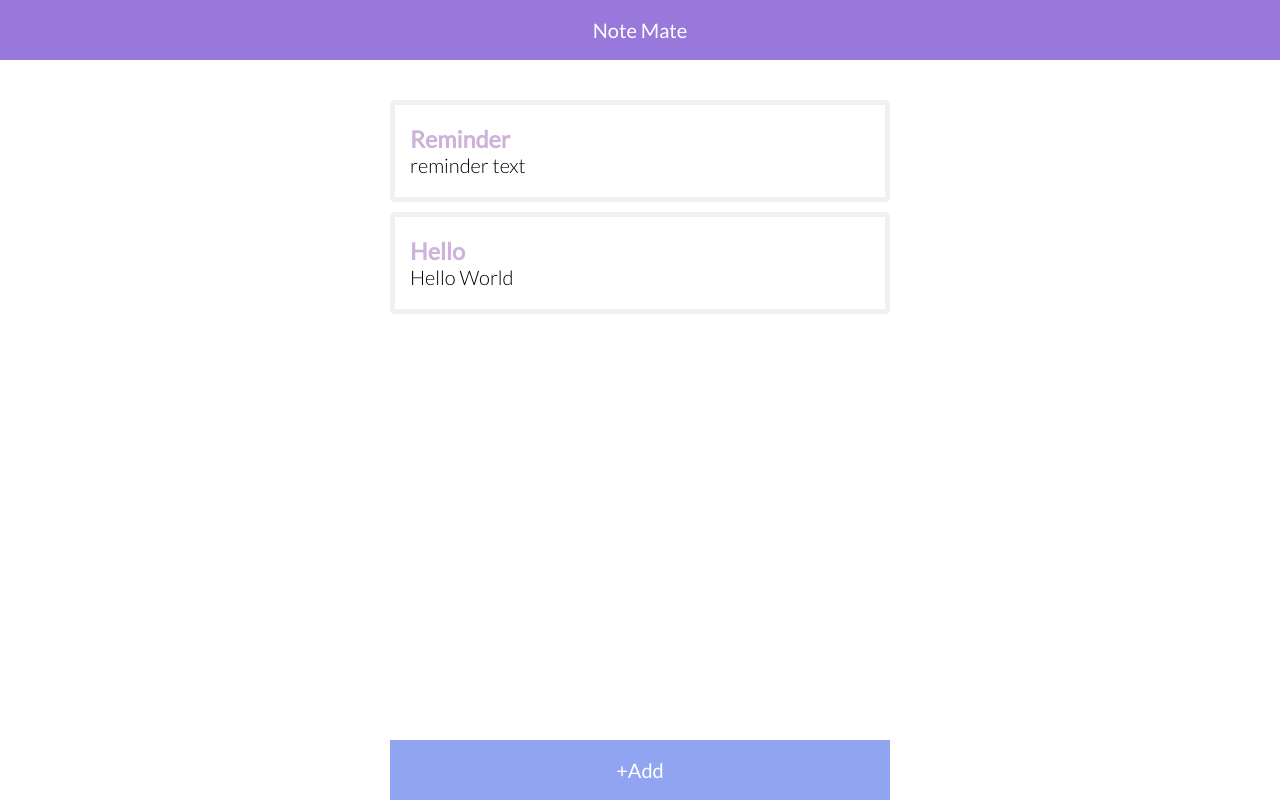
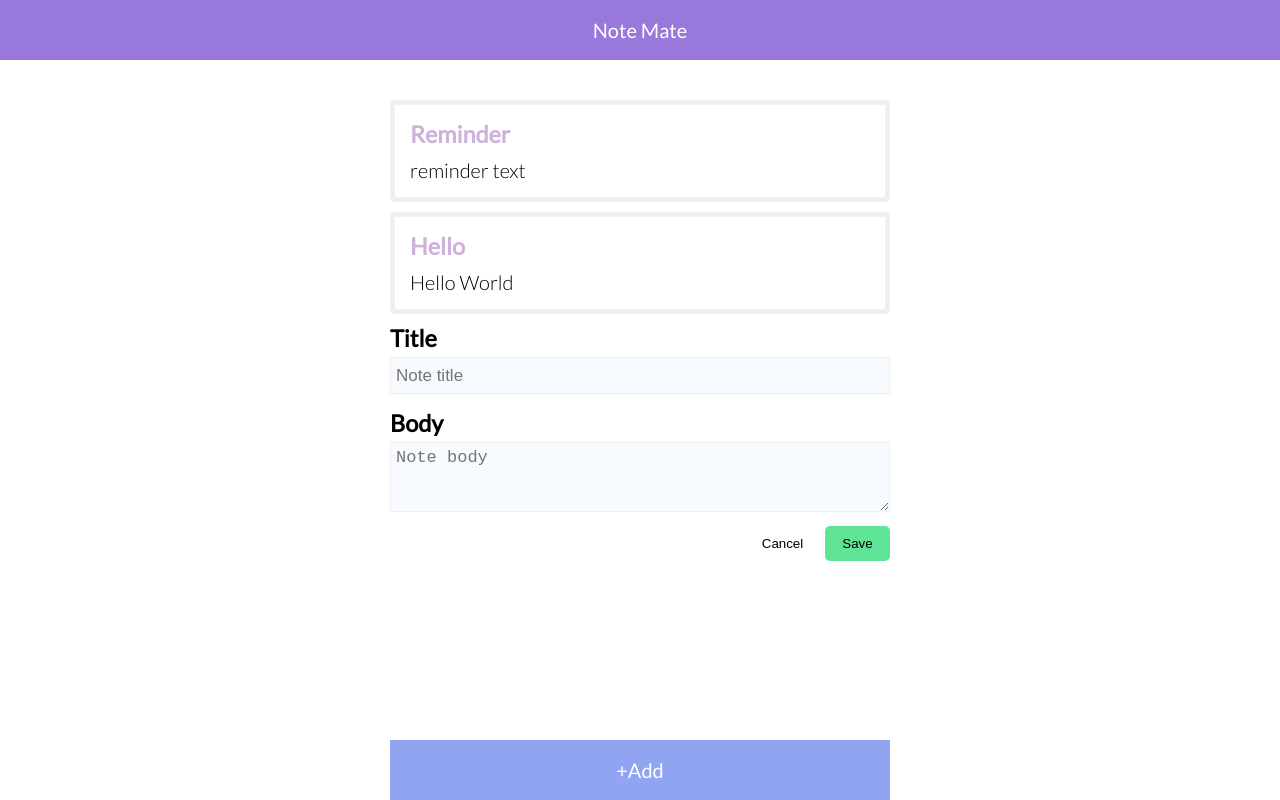
Before and after one commit to Veronchi/note-app, an Angular app: page / in a window 1280 px wide. Built offline with nearby package versions, Linux system fonts and the light colour scheme.

Commit message:
implement layout for form component

```diff
--- a/src/app/app.component.html
+++ b/src/app/app.component.html
@@ -4,6 +4,6 @@
 
 <div class="container">
   <app-notes *ngFor="let n of notes" [note]="n"></app-notes>
-
+  <app-note-form></app-note-form>
 </div>
 <app-add-btn class="add-btn"></app-add-btn>
--- a/src/app/note-form/note-form.component.css
+++ b/src/app/note-form/note-form.component.css
@@ -0,0 +1,58 @@
+.form-container h3 {
+  margin-bottom: 5px;
+}
+
+.form-input {
+  width: 100%;
+  line-height: 35px;
+  font-weight: 400;
+  font-size: 17px;
+  margin-bottom: 15px;
+  padding: 0 5px;
+  background-color: #F7FAFF;
+  border: 1px solid #F0F0F0;
+  outline-color: #A0D4FD;
+}
+
+.form-textarea {
+  width: 100%;
+  height: 70px;
+  font-weight: 400;
+  font-size: 17px;
+  padding: 5px 5px;
+  margin-bottom: 10px;
+  background-color: #F7FAFF;
+  border: 1px solid #F0F0F0;
+  outline-color: #A0D4FD;
+}
+
+.btn-container {
+  display: flex;
+  justify-content: end;
+
+}
+
+.btn {
+  width: 65px;
+  height: 35px;
+  cursor: pointer;
+  border: none;
+  border-radius: 5px;
+}
+
+.cansel-btn {
+  background-color: transparent;
+}
+
+.cansel-btn:hover {
+  border: 2px solid #F0F0F0;
+}
+
+.save-btn {
+  margin-left: 10px;
+  background-color: #5FE396;
+}
+
+.save-btn:hover {
+  border: 2px solid #5DC76A;
+}
--- a/src/app/note-form/note-form.component.html
+++ b/src/app/note-form/note-form.component.html
@@ -1 +1,11 @@
-<p>note-form works!</p>
+<div class="form-container">
+  <h3>Title</h3>
+  <input class="form-input" type="text" placeholder="Note title" />
+  <h3>Body</h3>
+  <textarea class="form-textarea" placeholder="Note body"></textarea>
+
+  <div class="btn-container">
+    <button class="btn cansel-btn">Cancel</button>
+    <button class="btn save-btn">Save</button>
+  </div>
+</div>
--- a/src/app/note-form/note-form.component.ts
+++ b/src/app/note-form/note-form.component.ts
@@ -3,13 +3,10 @@ import { Component, OnInit } from '@angular/core';
 @Component({
   selector: 'app-note-form',
   templateUrl: './note-form.component.html',
-  styleUrls: ['./note-form.component.css']
+  styleUrls: ['./note-form.component.css'],
 })
 export class NoteFormComponent implements OnInit {
+  constructor() {}
 
-  constructor() { }
-
-  ngOnInit(): void {
-  }
-
+  ngOnInit(): void {}
 }
--- a/src/app/notes/notes.component.css
+++ b/src/app/notes/notes.component.css
@@ -2,7 +2,7 @@
   list-style: none;
   border-radius: 5px;
   border: 5px solid #F0F0F0;
-  padding: 20px 15px;
+  padding: 15px 15px;
   margin-bottom: 10px;
   font-weight: 300;
 
@@ -10,4 +10,5 @@
 
 .note-container h3 {
   color: #CFB2DB;
+  margin-bottom: 10px;
 }
--- a/src/styles.css
+++ b/src/styles.css
@@ -8,6 +8,6 @@
 
 body {
   font-family: 'Lato', sans-serif;
-  font-size: 400;
+  font-weight: 400;
   font-size: 20px;
 }
```
